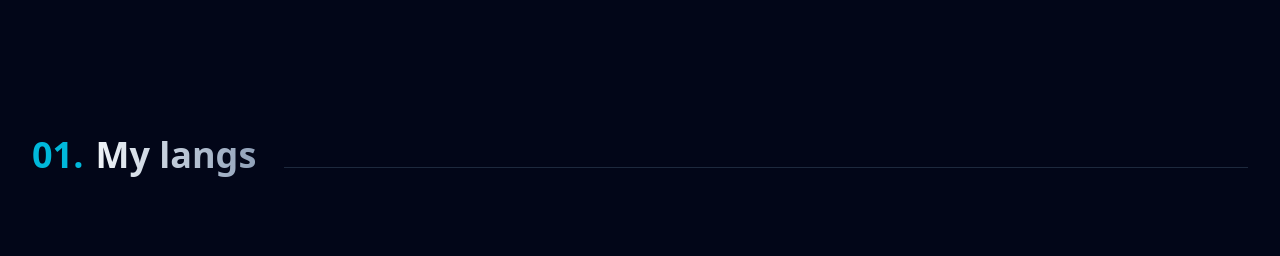
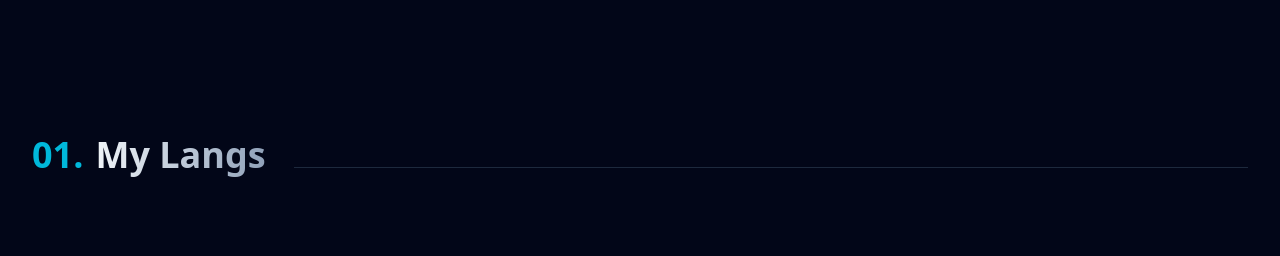
Before and after one commit to pxlatd/pxl-web.com-portfolio, a React (Vite) app: page / in a window 1280 px wide. Shown: the part 800-1056 px from the top of the page. Built offline with nearby package versions, Linux system fonts and the light colour scheme.

Commit message:
Ok so like 95 million files were commited..? I just changed a capitalization so if this fucks shit up imma crashout

```diff
--- a/src/components/About.tsx
+++ b/src/components/About.tsx
@@ -45,7 +45,7 @@ export default function About() {
           >
             <span className='text-cyan-500'>01.</span>
             <span className='bg-gradient-to-r from-slate-100 to-slate-400 bg-clip-text text-transparent inline-block pb-6 leading-normal'>
-              My langs
+              My Langs
             </span>
             <div className='h-px bg-slate-800 flex-grow ml-4' />
           </motion.h2>
```
